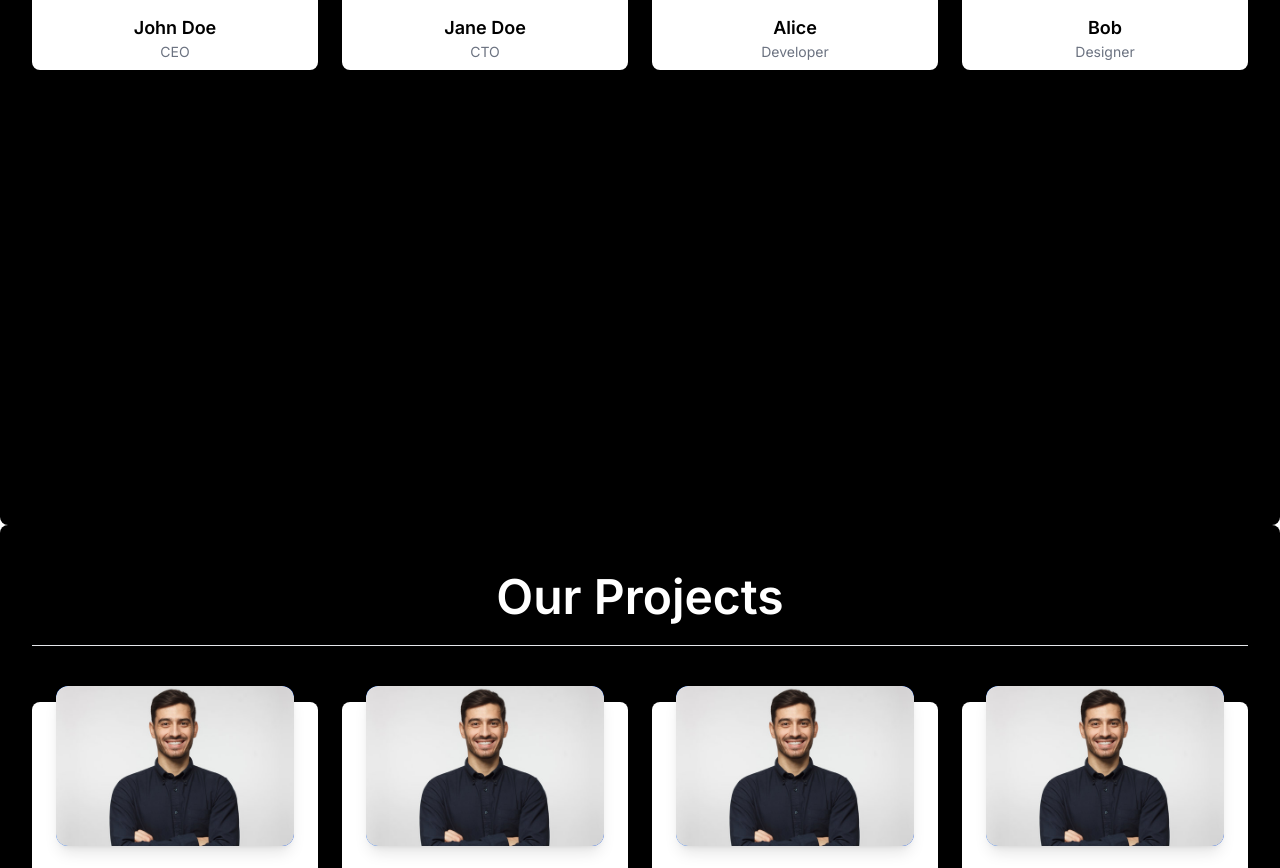
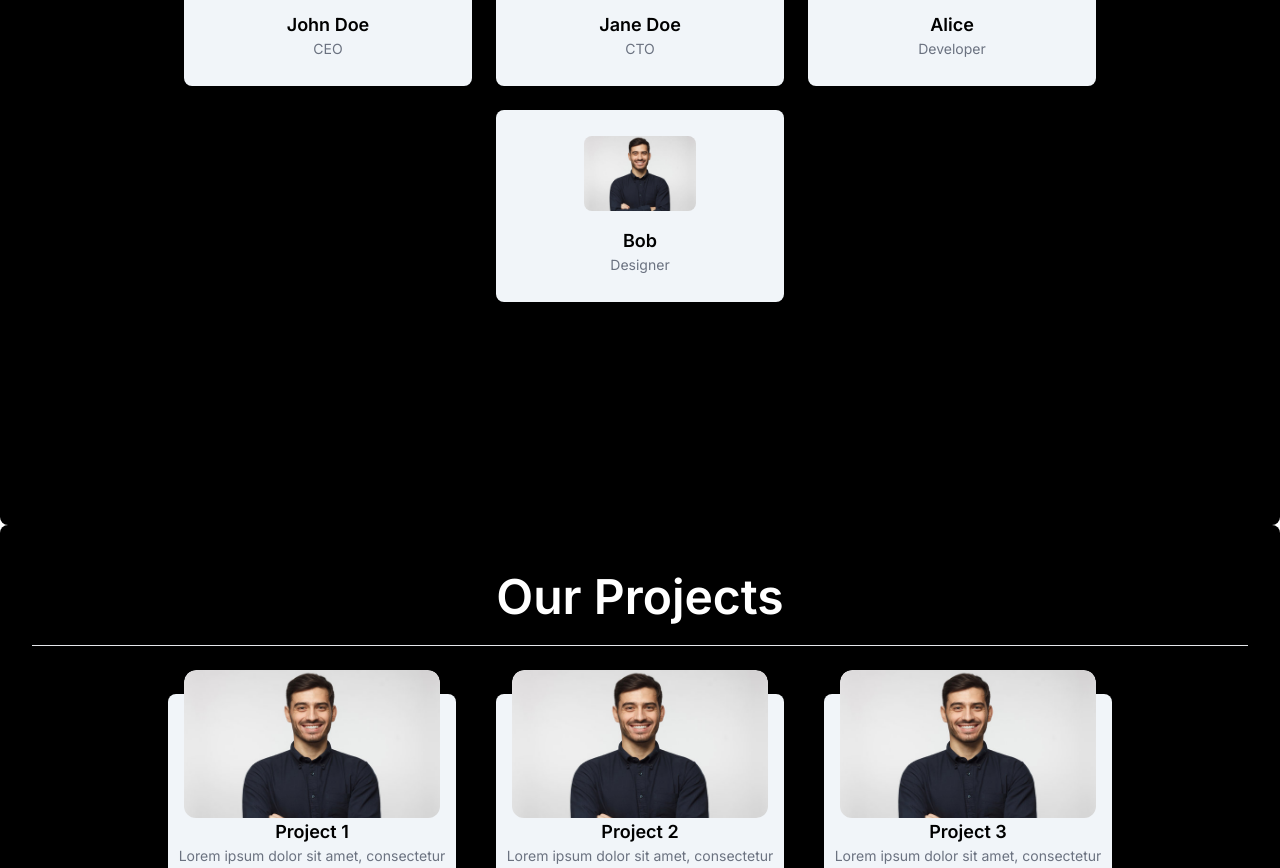
Before and after one commit to software-community/BoST, a Next.js app: page / in a window 1280 px wide. Shown: the part 2115-2983 px from the top of the page. Built offline with nearby package versions, Linux system fonts and the light colour scheme; no server answers.

Commit message:
updated Project and Team page

```diff
--- a/src/components/Aboutprojects.jsx
+++ b/src/components/Aboutprojects.jsx
@@ -6,22 +6,22 @@ const projects = {
         {
         title: "Project 1",
         description: "Lorem ipsum dolor sit amet, consectetur adipiscing elit. Nunc felis ligula.",
-        image: "../home/person.jpeg",
+        image: "public/Home/person.jpg",
         },
         {
         title: "Project 2",
         description: "Lorem ipsum dolor sit amet, consectetur adipiscing elit. Nunc felis ligula.",
-        image: "../home/person.jpeg",
+        image: "public/Home/person.jpg",
         },
         {
         title: "Project 3",
         description: "Lorem ipsum dolor sit amet, consectetur adipiscing elit. Nunc felis ligula yayyy.",
-        image: "../home/person.jpeg",
+        image: "public/Home/person.jpg",
         },
         {
         title: "Project 4",
         description: "Lorem ipsum dolor sit amet, consectetur adipiscing elit. Nunc felis ligula.",
-        image: "../home/person.jpeg",
+        image: "public/Home/person.jpg",
         },
     ],
     };
@@ -39,7 +39,7 @@ const Aboutprojects = () => {
         </br>
         <br>
         </br>
-        <div className="grid grid-cols-1 md:grid-cols-2 lg:grid-cols-4 gap-6">
+        <div className="gap-20 md:gap-10 flex flex-row flex-wrap justify-center items-center w-full">
             {projects.projects.map((project, index) => (
                 <ProjectCard key = {index} title = {project.title} description = {project.description} image = {project.image} />
             ))}
--- a/src/components/TeamPage.jsx
+++ b/src/components/TeamPage.jsx
@@ -7,22 +7,22 @@ const team = {
         {
         name: "John Doe",
         role: "CEO",
-        image: "./home/person.jpeg",
+        image: "public/Home/person.jpeg",
         },
         {
         name: "Jane Doe",
         role: "CTO",
-        image: "./home/person.jpeg",
+        image: "public/Home/person.jpeg",
         },
         {
         name: "Alice",
         role: "Developer",
-        image: "./home/person.jpeg",
+        image: "public/Home/person.jpeg",
         },
         {
         name: "Bob",
         role: "Designer",
-        image: "./home/person.jpeg",
+        image: "public/Home/person.jpeg",
         },
     ],
     };
@@ -41,7 +41,7 @@ export default function TeamPage() {
             </br>
             <br>
             </br>
-            <div className="grid grid-cols-1 md:grid-cols-2 lg:grid-cols-4 gap-6 flex flex-row justify-center items-center">
+            <div className="gap-6 flex flex-row flex-wrap justify-center items-center w-full ">
                 {team.members.map((member, index) => (
                     <TeamMember key = {index} name = {member.name} role = {member.role} image = {member.image} />
                 ))}
--- a/src/components/ui/ProjectCard.jsx
+++ b/src/components/ui/ProjectCard.jsx
@@ -2,18 +2,12 @@ import React from 'react';
 
 const ProjectCard = ({title, description, image}) => {
   return (
-    <div className="transform transition duration-300 hover:scale-110 rounded-lg shadow-lg lg:h-42 lg:w-70 gap-2 justify-around hover:shadow-xl bg-white p-2 g-2 mt-2 mb-2">
-      <div className="relative mx-4 -mt-6 h-40 overflow-hidden rounded-xl bg-blue-gray-500 bg-clip-border text-white shadow-lg shadow-blue-gray-500/40 bg-gradient-to-r from-blue-500 to-blue-600">
-        <img className = "object-cover relative lg:w-80 md:h-40 md:w-[90vw] sm:h-40 sm:w-[100vw] h-40 w-[80vw] lg:h-40 overflow-hidden rounded-xl text-white shadow-lg shadow-gray"src = {image} alt = {title}></img>
+    <div className="text-black bg-slate-100 w-72 h-48 rounded-lg flex flex-col flex-none justify-center items-center transform transition duration-300 hover:scale-105">
+      <div className="relative mx-4 -mt-6 h-40 overflow-hidden rounded-xl bg-blue-gray-500 bg-clip-border text-white ">
+        <img className = "object-fit relative lg:w-80 md:h-40 md:w-[90vw] sm:h-40 sm:w-[100vw] h-40 w-[80vw] lg:h-40 overflow-hidden rounded-xl text-white shadow-lg shadow-gray"src ="/Home/person.jpeg" alt = {title}></img>
       </div>
-      <div className="p-6">
-        <h5 className="mb-2 block font-sans text-lg sm:text-xl md:text-2xl font-semibold leading-snug tracking-normal text-blue-gray-900 antialiased">
-          {title}
-        </h5>
-        <p className="block font-sans text-sm sm:text-base md:text-lg font-light leading-relaxed text-inherit antialiased">
-          {description}
-        </p>
-      </div>
+      <h3 className="text-lg font-semibold text-center">{title}</h3>
+      <p className="text-sm text-gray-500 text-center">{description}</p>
     </div>
   );
 };
--- a/src/components/ui/TeamMember.jsx
+++ b/src/components/ui/TeamMember.jsx
@@ -1,8 +1,8 @@
 export default function TeamMember({ name, role, image }) {
     return (
-        <div className="transform transition duration-300 hover:scale-110 rounded-lg shadow-lg lg:h-42 lg:w-70 gap-2 justify-around hover:shadow-xl bg-white p-2 ">
-        <img
-            className="w-24 h-24 rounded-full mb-4 justfiy-center mx-auto items-center"
+        <div className="text-black bg-slate-100 w-72 h-48 rounded-lg flex flex-col flex-none justify-center items-center transform transition duration-300 hover:scale-110">
+            <img
+            className="w-28 h-26 mb-4 rounded-lg justfiy-center mx-auto items-center"
             src="/Home/person.jpeg"
             alt={name}
         />
```
